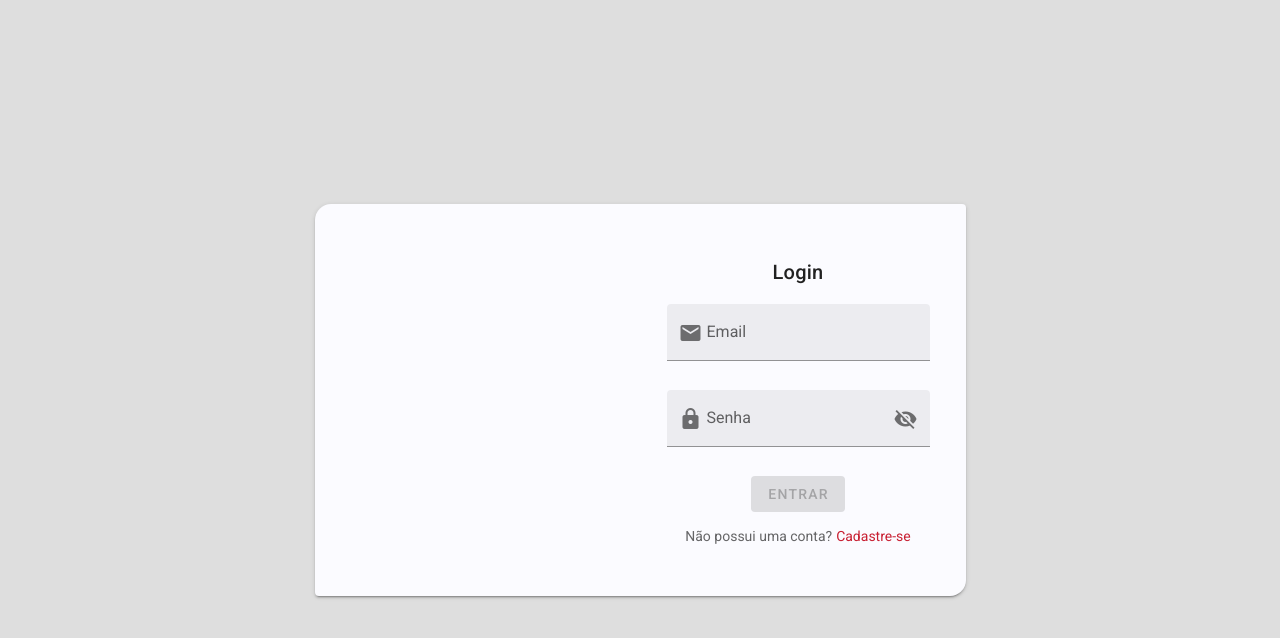
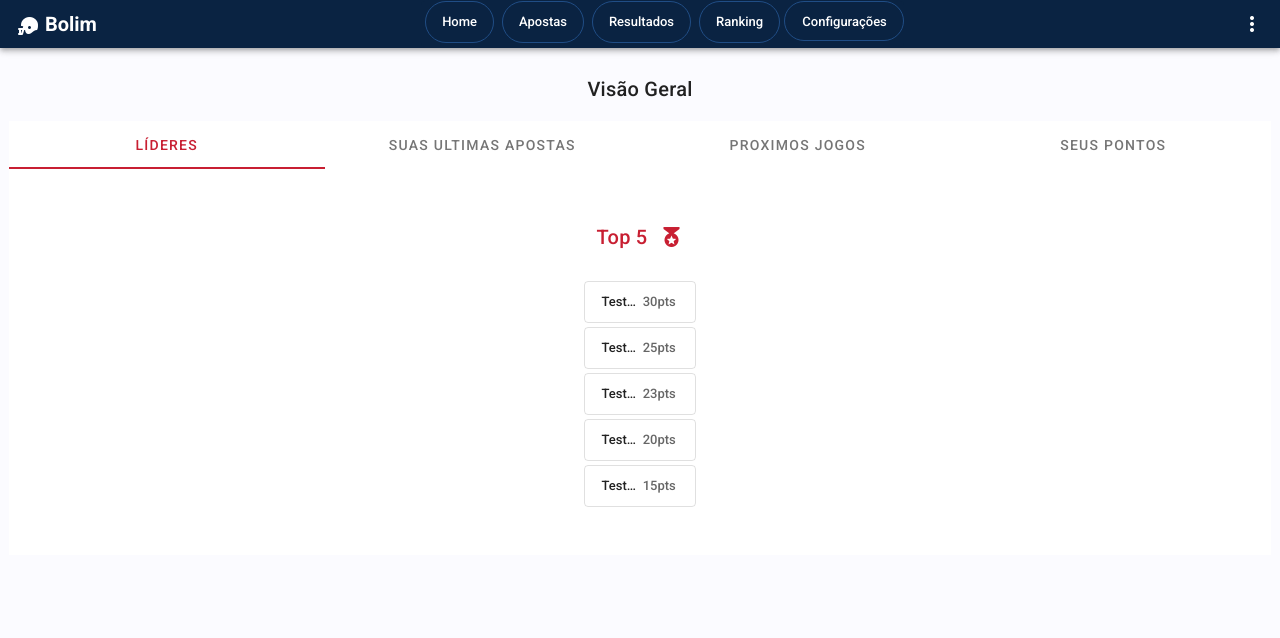
Before and after one commit to ArthurBottcher/Bolim, a Vue app: page /home in a window 1280 px wide. Before the commit this address led to /login. Shown: the top 638 px of the page. Built offline with nearby package versions, Linux system fonts and the light colour scheme.

Commit message:
ajsutes gerais

```diff
--- a/src/components/AvbFileUploadButton.vue
+++ b/src/components/AvbFileUploadButton.vue
@@ -49,7 +49,14 @@ export default {
             isSelecting: false
         }
     },
+    mounted() {
+        this.active()
+    },
     methods: {
+        active(){
+            this.previewImage = sessionStorage.getItem('userImage')
+        },
+
         selectImage () {
             this.$refs.fileInput.click()
         },
@@ -64,7 +71,7 @@ export default {
                 let reader = new FileReader
                 reader.onload = e => {
                     this.previewImage = e.target.result
-
+                    sessionStorage.setItem('userImage', this.previewImage)
                 }
                 reader.readAsDataURL(file[0])
                 this.$emit('input', file[0])
--- a/src/components/AvbHeader.vue
+++ b/src/components/AvbHeader.vue
@@ -11,7 +11,7 @@
         id="title"
         color="text"
         style="font-weight:bold"
-        @click="goToDashboard()"
+        @click="goToHome()"
       >
         <v-icon>mdi-football-helmet</v-icon>
         Bolim
@@ -58,10 +58,18 @@
 </template>
 
 <script>
+import router from '../routes'
 import AvbNavMenu from './AvbNavMenu'
 export default {
     name: 'AvbHeader',
-    components: {AvbNavMenu}
+    components: {AvbNavMenu},
+    methods:{
+        goToHome(){
+            if(this.$router.currentRoute.path != '/home'){
+                router.push({path: '/home'})
+            }
+        }
+    }
 }
 </script>
 
--- a/src/components/AvbNavMenu.vue
+++ b/src/components/AvbNavMenu.vue
@@ -4,45 +4,44 @@
       dense
       class="d-flex pa-0 ma-0"
       color="primary"
+      rounded
     >
+      <!-- Sub pages -->
       <v-list-item
         v-for="item in items"
         :key="item.title"
+        dark
         link
+        class="list-item mx-1"
         @click="routeTo(item)"
       >
-        <!-- <v-list-item-icon>
-          <v-icon color="text">
-            {{ item.icon }}
-          </v-icon>
-        </v-list-item-icon> -->
-
         <v-list-item-content>
           <v-list-item-title>{{ item.title }}</v-list-item-title>
         </v-list-item-content>
       </v-list-item>
 
-      <v-menu
-        offset-y
-      >
-        <template
-          v-slot:activator="{ on, attrs }"
-        >
+      <!-- Menu configuração -->
+      <v-menu offset-y>
+        <template v-slot:activator="{ on, attrs }">
           <v-btn
-            class="text-none"
+            class="text-none list-item"
             text
-            height=""
+            rounded
+            height="40px"
             style="font-size: 0.8125rem; font-weight: 500; line-height: 1rem; letter-spacing: normal"
             v-bind="attrs"
             v-on="on"
           >
-            <!-- <v-icon class="mr-6">
-              mdi-cogs
-            </v-icon> -->
             Configurações
           </v-btn>
         </template>
-        <v-list>
+        <v-list
+          dense
+          dark
+          tile
+          class="pa-2"
+          color="primary"
+        >
           <v-list-item
             v-for="item in itemsConfig"
             :key="item.title"
@@ -50,7 +49,7 @@
             @click="openDialog(item)"
           >
             <v-list-item-icon>
-              <v-icon color="text">
+              <v-icon>
                 {{ item.icon }}
               </v-icon>
             </v-list-item-icon>
@@ -198,9 +197,9 @@ export default {
         }
     },
     methods: {
-        goToDashboard(){
-            if(this.$router.currentRoute.path != '/dashboard'){
-                router.push({path: '/dashboard'})
+        goToHome(){
+            if(this.$router.currentRoute.path != '/home'){
+                router.push({path: '/home'})
             }
         },
 
@@ -211,23 +210,27 @@ export default {
                 this.logoutDialog = true
             }else if (item.title == 'Infos'){
                 this.infoDialog = true
+            }else if (item.title == 'Perfil'){
+                router.push({path: '/configs'})
             }
         },
 
         routeTo(item){
-            if(item.title == 'Apostas'){
+            if(item.title == 'Apostas' && this.$router.currentRoute.path != '/bets'){
                 router.push({path: '/bets'})
-            }else if (item.title == 'Resultados'){
+            }else if (item.title == 'Resultados' && this.$router.currentRoute.path != '/results'){
                 router.push({path: '/results'})
-            }else if (item.title == 'Ranking'){
+            }else if (item.title == 'Ranking' && this.$router.currentRoute.path != '/ranking'){
                 router.push({path:'/ranking'})
-            }else{
-                router.push({path: '/dashboard'})
+            }else if (item.title == 'Home' && this.$router.currentRoute.path != '/home'){
+                router.push({path: '/home'})
             }
         },
 
         goToAdmin(){
-            router.push({path: '/admin'})
+            if(this.$router.currentRoute.path != '/admin'){
+                router.push({path: '/admin'})
+            } else return
         },
 
         goToConfigs(){
@@ -236,3 +239,10 @@ export default {
     }
 }
 </script>
+
+<style lang="scss">
+$border: #204d85;
+.list-item{
+  border: 1.5px solid $border
+}
+</style>
--- a/src/plugins/vuetify.js
+++ b/src/plugins/vuetify.js
@@ -17,6 +17,7 @@ export default new Vuetify({
                 warning:    '#F18F01',
                 background: '#FBFBFF',
                 background2:'#F9F9F9',
+                text: '#F9F9F9'
             },
 
             dark: {
--- a/src/routes/index.js
+++ b/src/routes/index.js
@@ -1,8 +1,7 @@
 import Vue from 'vue'
 import VueRouter from 'vue-router'
-
 import Login from '../views/Login.vue'
-import Dashboard from '../views/Dashboard.vue'
+import Home from '../views/Home.vue'
 import Ranking from '../views/Ranking.vue'
 import Bets from '../views/Bets.vue'
 import Admin from '../views/Admin.vue'
@@ -22,9 +21,9 @@ const routes = [
         component: Login
     },
     {
-        path: '/dashboard',
-        name: 'Dashboard',
-        component: Dashboard
+        path: '/home',
+        name: 'Home',
+        component: Home
     },
     {
         path: '/ranking',
--- a/src/views/Admin.vue
+++ b/src/views/Admin.vue
@@ -14,11 +14,34 @@
         slider-color="secondary"
         color="secondary"
       >
+        <v-tab>Definir Semana Atual</v-tab>
         <v-tab>Adicionar Jogos</v-tab>
         <v-tab>Definir resultados</v-tab>
         <v-tab>Atualizar pontuação usuários</v-tab>
 
+        <!-- Definir semana atual -->
+        <v-tab-item>
+          <v-card>
+            <v-card-title class="justify-center">
+              Definir a semana atual
+            </v-card-title>
+            <v-row class="justify-center">
+              <v-col
+                cols="6"
+              >
+                <v-autocomplete
+                  :items="[1,2,3,4,5,6,7,8,9,10,11,12,13,14,15,16,17]"
+                  class="mx-auto"
+                  style="widht:150px"
+                  label="Week atual"
+                  outlined
+                />
+              </v-col>
+            </v-row>
+          </v-card>
+        </v-tab-item>
 
+        <!-- Adicionar nova partida -->
         <v-tab-item>
           <v-card>
             <v-card-title class="justify-center">
@@ -71,6 +94,7 @@
           </v-card>
         </v-tab-item>
 
+        <!-- Adicionar resultado -->
         <v-tab-item>
           <v-card>
             <v-card-title class="justify-center">
@@ -130,6 +154,7 @@
           </v-card>
         </v-tab-item>
 
+        <!-- Atualizar pontuação dos usuários -->
         <v-tab-item>
           <v-btn
             block
--- a/src/views/Configs.vue
+++ b/src/views/Configs.vue
@@ -7,7 +7,12 @@
           color="grey lighten-2"
           size="66"
           class="mr-5"
-        />
+        >
+          <div
+            class="imagePreviewWrapper"
+            :style="{'background-image': `url(${srcImage})`}"
+          />
+        </v-avatar>
         Arthur V. Bottcher
         <v-spacer />
         <v-btn
@@ -19,22 +24,25 @@
           Edite seu perfil
         </v-btn>
       </v-card-title>
+
       <v-expansion-panels>
         <v-expansion-panel>
           <v-expansion-panel-header>Suas Informações</v-expansion-panel-header>
           <v-expansion-panel-content>
             <v-row>
               <v-col cols="4">
-                <p label="text" />
+                <p>Nome:</p>
               </v-col>
               <v-col cols="4">
-                <p label="text" />
+                <p>Email:</p>
               </v-col>
               <v-col cols="4">
-                <p
-                  label="text"
-                  readonly
-                />
+                <p>Time Favorito:</p>
+              </v-col>
+            </v-row>
+            <v-row>
+              <v-col cols="4">
+                <p>Redes Sociais:</p>
               </v-col>
             </v-row>
           </v-expansion-panel-content>
@@ -51,6 +59,9 @@
           <AvbFileUploadButton name="Arthur VB" />
         </v-card-title>
         <v-divider />
+        <v-btn @click="closeDialog">
+          Close
+        </v-btn>
       </v-card>
     </v-dialog>
   </div>
@@ -70,10 +81,33 @@ export default {
             dialogUpdateAccount:false,
             srcImage:''
         }
+    },
+    mounted() {
+        this.active()
+    },
+    methods: {
+        active(){
+            this.srcImage = sessionStorage.getItem('userImage')
+        },
+
+        closeDialog(){
+            this.dialogUpdateAccount = false
+            this.active()
+        }
     }
 }
 </script>
 
-<style>
+<style scoped lang="scss">
+.imagePreviewWrapper {
+    width: 50px;
+    height: 50px;
+    display: block;
+    cursor: pointer;
+    margin: 0 auto;
+    background-size: contain;
+    background-position: center center;
+}
+
 
 </style>
--- a/src/views/Dashboard.vue
+++ b/src/views/Home.vue
@@ -26,7 +26,7 @@
           slider-color="secondary"
           color="secondary"
         >
-          <v-tab>Top 5</v-tab>
+          <v-tab>Líderes</v-tab>
           <v-tab>Suas ultimas apostas</v-tab>
           <v-tab>Proximos Jogos</v-tab>
           <v-tab>Seus pontos</v-tab>
@@ -63,7 +63,7 @@ import AvbNextGames from '../components/AvbNextGames'
 import AvbYourPoints from '../components/AvbYourPoints'
 
 export default {
-    name: 'Dashboard',
+    name: 'Home',
     components: {
         AvbHeader,
         // AvbSideMenu,
```
Also changed, not shown: 1 other file (tests, documents, lock files or other folders).
